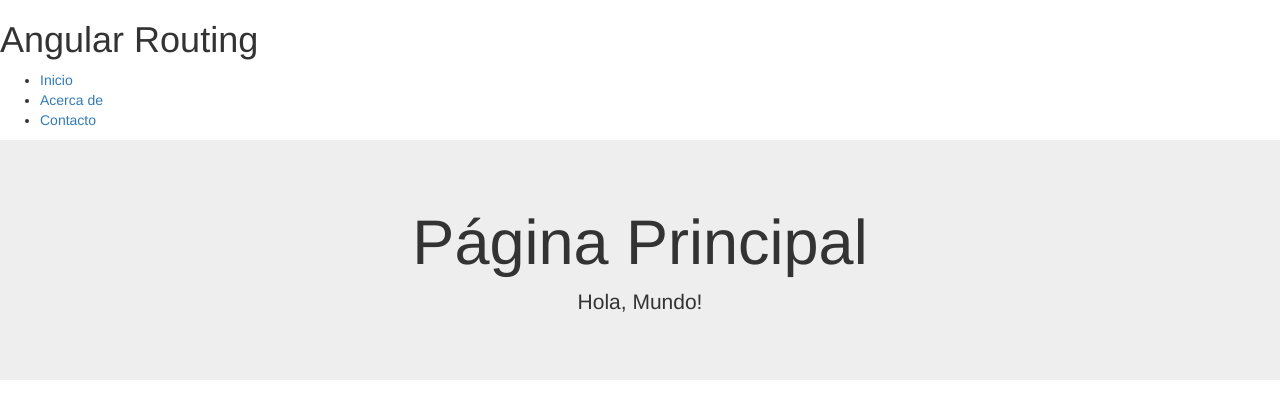
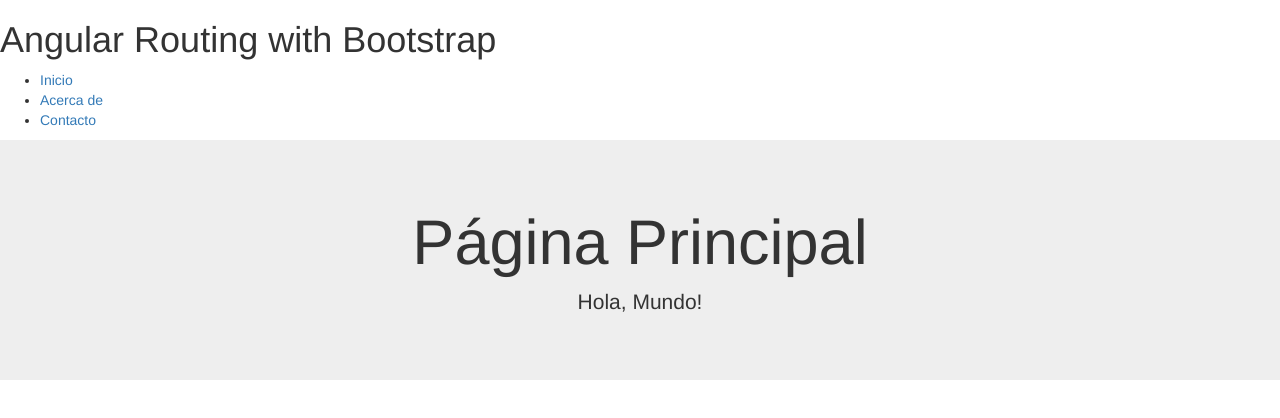
Before and after one commit to e2molin/test, a plain HTML site: page angularjs/routing-index.html in a window 1280 px wide. Drawn offline with nearby package versions, Linux system fonts and the light colour scheme; some packages are replaced by stand-ins of ours.

Commit message:
Prueba de modificación de un fichero en IGN

```diff
--- a/angularjs/routing-index.html
+++ b/angularjs/routing-index.html
@@ -5,7 +5,7 @@
 </head>
 <body ng-controller='mainController'>
 <header>
-<h1>Angular Routing</h1>
+<h1>Angular Routing with Bootstrap</h1>
 <nav>
 <ul>
 <li><a href="#">Inicio</a></li>
```
